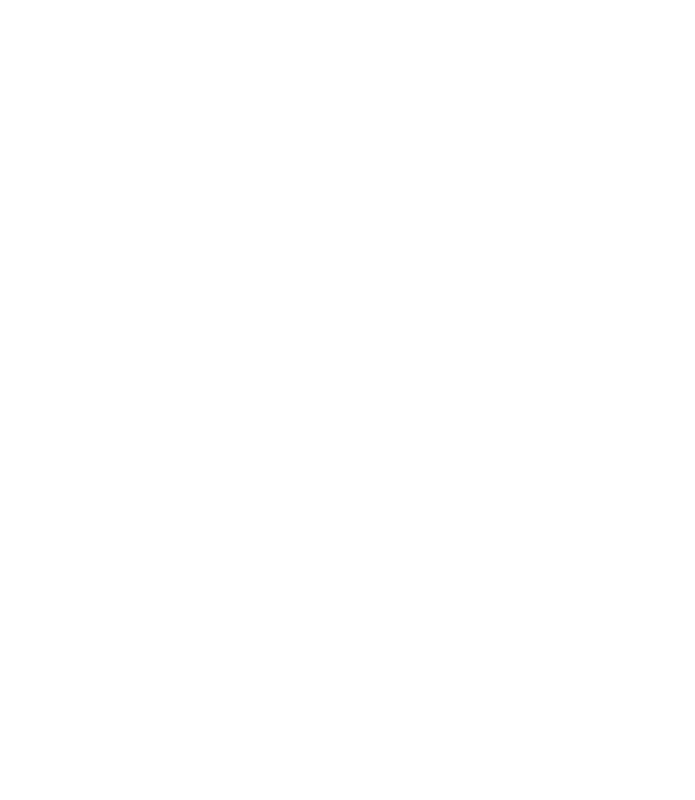
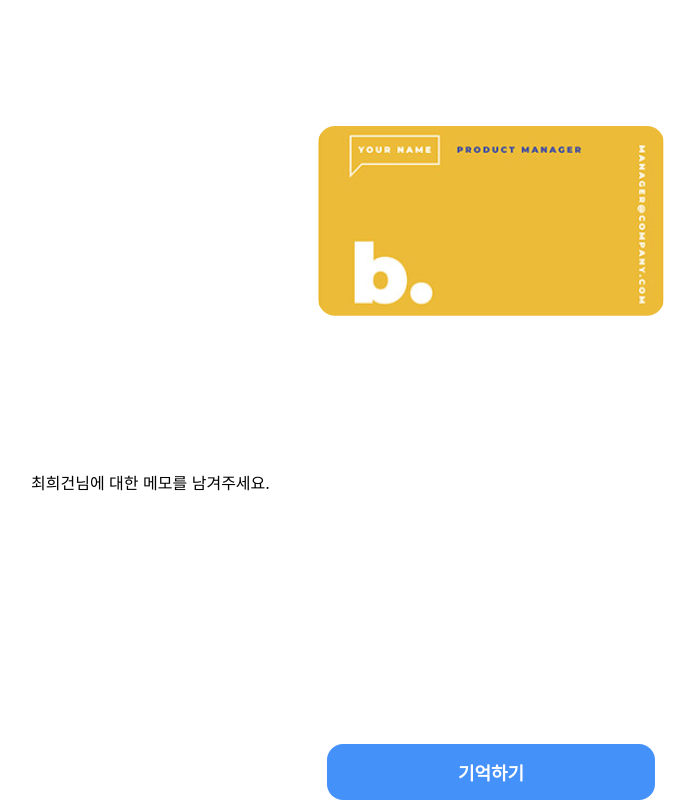
Before and after one commit to Project-DEE-P/DEEP-FrontEnd, a React (Create React App) app in the folder deep-web/: page /showCard in a window 1280 px wide. Shown: the part 274-1074 px from the top of the page, without its empty margins (149-844 px from the left). Before the commit the page ends 980 px from the top, so only its background shows below. Built offline with nearby package versions, Linux system fonts and the light colour scheme.

Commit message:
:sparkles: :: 명함 NFC 퍼블리싱

```diff
--- a/deep-web/src/container/share/Layout/index.tsx
+++ b/deep-web/src/container/share/Layout/index.tsx
@@ -22,8 +22,54 @@
     font-weight: 700;
 `
 const CardContainer = styled.div`
+    display: flex;
+    justify-content: center;
+    align-items: centet;
+    margin-top: 10%;
+    a {
+        img {
+            height: 190px;
+        }
+    }
+`
+const MemoContainer = styled.div`
+    display: flex;
+    justify-content: space-between;
+    margin-left: 40px;
+    margin-top: 15%;
+`
 
+const WriteMemo = styled.p`
+    color: var(--gray-300, #8C9AAB);;
+    font-family: Pretendard;
+    font-size: 14px;
+    font-weight: 400;
 `
+const ButtonContainer = styled.div`
+    display: flex;
+    justify-content: center;
+    align-items: center;
+    margin-top: 25%;
+`;
+
+const RememberButton = styled.button`
+    width: 328px;
+    height: 56px;
+    flex-shrink: 0;
+    border-radius: 16px;
+    background: var(--blue-400, #4591FA);
+    color: #FFF;
+    font-family: Pretendard;
+    font-size: 18px;
+    font-style: normal;
+    font-weight: 700;
+    border: none;
+    display: flex;
+    justify-content: center;
+    align-items: center;
+    outline: none; /* 클릭 효과 제거 */
+    cursor: pointer; /* 포인터 커서 표시 */
+`;
 
 interface Props {
     children: React.ReactNode;
@@ -37,7 +83,19 @@
                 <NFCContainer>
                     <NFCTitle>최희건 님의 <span style={{ color: '#1775F9' }}>DEE:P</span> 명함</NFCTitle>
                 </NFCContainer>
-
+                <CardContainer>
+                    <a>
+                        <img src="cardsample.svg" alt="error" />
+                    </a>
+                </CardContainer>
+                <MemoContainer>
+                    최희건님에 대한 메모를 남겨주세요.
+                </MemoContainer>
+                <ButtonContainer>
+                    <RememberButton>
+                        기억하기
+                    </RememberButton>
+                </ButtonContainer>
             </PageContainer>
         </>
     )
```
